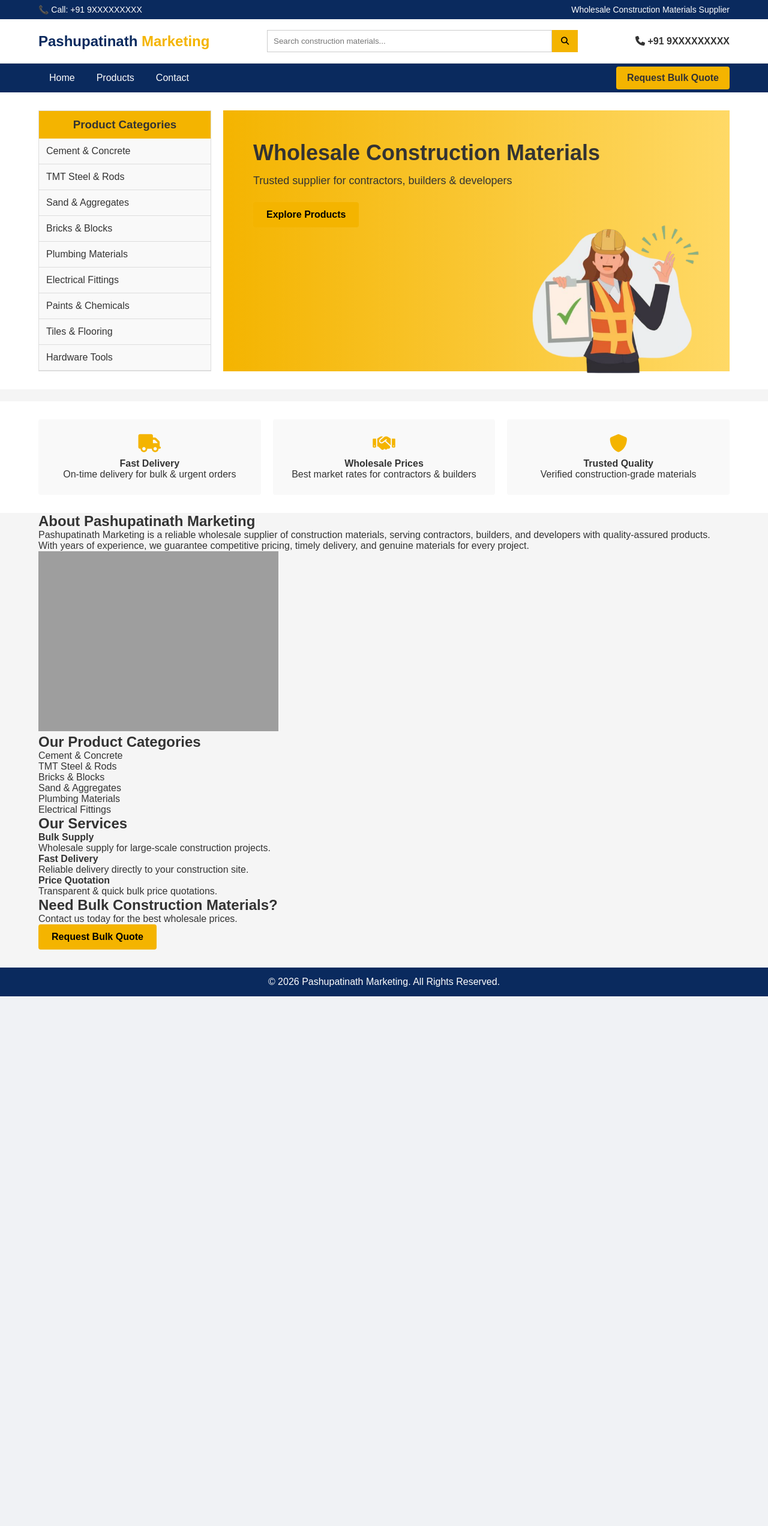
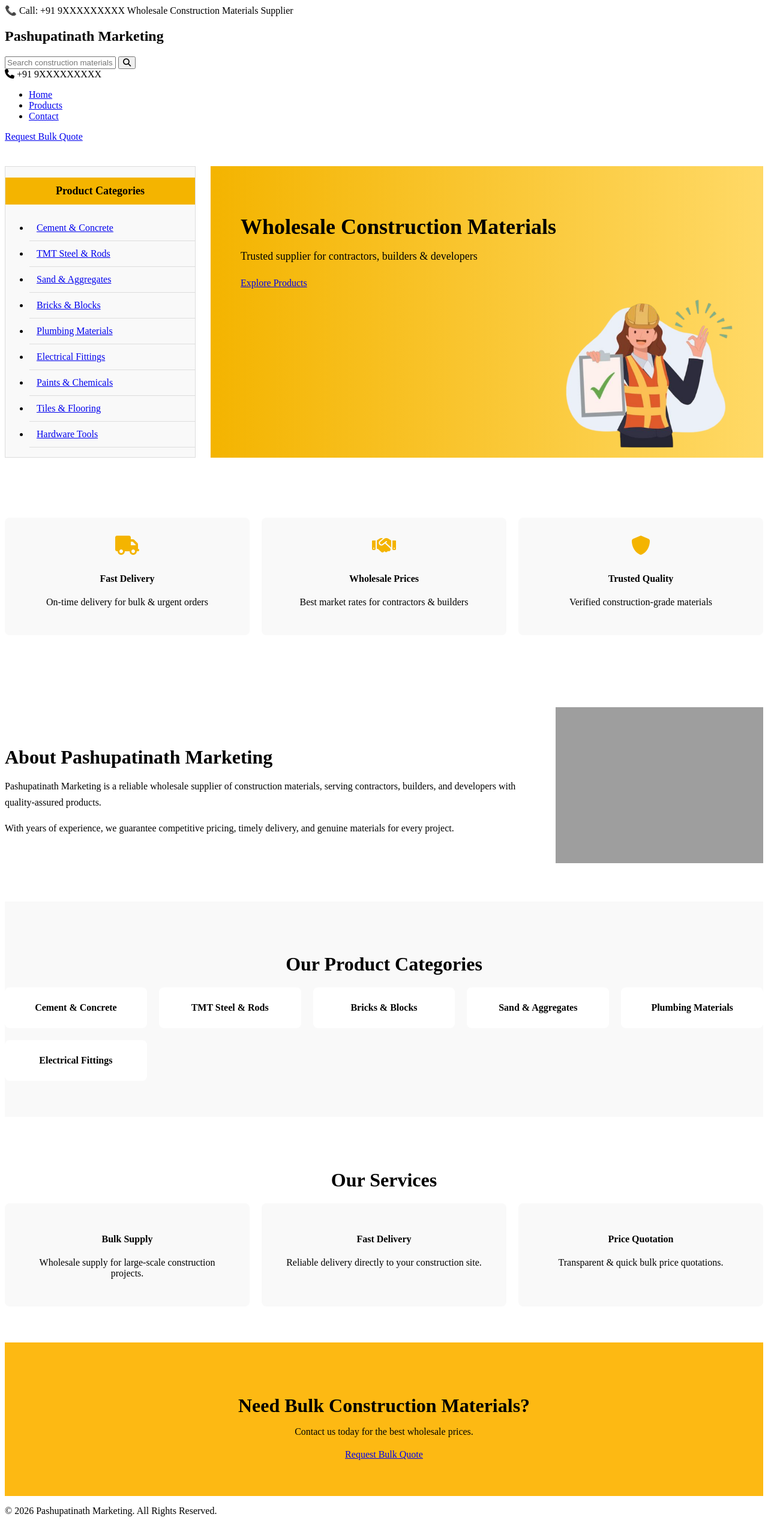
Before and after one commit to Omhursal45/hardware-shop-website, a Django app: template shop/templates/shop/home.html in a window 1280 px wide. Shown: the whole page at 60% size. Before the commit the page ends 1661 px from the top, so only its background shows below. Run offline with Django 3.2, Linux system fonts and the light colour scheme; the template is opened without the code that fills it, so the values that code supplies are empty; grey boxes are pictures that could not be loaded.

Commit message:
Style home page sections (about, products, services, CTA)

```diff
--- a/static/css/home.css
+++ b/static/css/home.css
@@ -1,147 +1,17 @@
-/* ================= RESET ================= */
-* {
-    margin: 0;
-    padding: 0;
-    box-sizing: border-box;
-    font-family: Arial, Helvetica, sans-serif;
-}
+/* ================= HOME PAGE ONLY ================= */
 
-body {
-    background: #f5f5f5;
-    color: #333;
-}
-
-/* ================= COMMON ================= */
-.container {
-    width: 90%;
-    max-width: 1200px;
-    margin: auto;
-}
-
-a {
-    text-decoration: none;
-    color: inherit;
-}
-
-ul {
-    list-style: none;
-}
-
-.btn-primary {
-    display: inline-block;
-    background: #f4b400;
-    color: #000;
-    padding: 12px 22px;
-    font-weight: bold;
-    border-radius: 4px;
-}
-
-.btn-primary:hover {
-    background: #d89e00;
-}
-
-.btn-quote {
-    background: #f4b400;
-    padding: 10px 18px;
-    border-radius: 4px;
-    font-weight: bold;
-}
-
-/* ================= TOP BAR ================= */
-.top-bar {
-    background: #0a2a5e;
-    color: #fff;
-    font-size: 14px;
-}
-
-.top-bar .container {
-    display: flex;
-    justify-content: space-between;
-    padding: 8px 0;
-}
-
-/* ================= HEADER ================= */
-.header {
-    background: #fff;
-    padding: 18px 0;
-    border-bottom: 1px solid #ddd;
-}
-
-.header-flex {
-    display: flex;
-    align-items: center;
-    justify-content: space-between;
-}
-
-.logo h2 {
-    color: #0a2a5e;
-}
-
-.logo span {
-    color: #f4b400;
-}
-
-.search-box {
-    display: flex;
-    width: 45%;
-}
-
-.search-box input {
-    flex: 1;
-    padding: 10px;
-    border: 1px solid #ccc;
-}
-
-.search-box button {
-    background: #f4b400;
-    border: none;
-    padding: 10px 15px;
-    cursor: pointer;
-}
-
-.header-contact {
-    font-weight: bold;
-}
-
-/* ================= NAVBAR ================= */
-.navbar {
-    background: #0a2a5e;
-}
-
-.nav-flex {
-    display: flex;
-    align-items: center;
-    justify-content: space-between;
-}
-
-.navbar ul {
-    display: flex;
-}
-
-.navbar ul li a {
-    color: #fff;
-    padding: 15px 18px;
-    display: block;
-}
-
-.navbar ul li a.active,
-.navbar ul li a:hover {
-    background: #f4b400;
-    color: #000;
-}
-
-/* ================= HERO ================= */
+/* ---------- HERO SECTION ---------- */
 .hero {
-    background: #fff;
-    padding: 30px 0;
+    background: #ffffff;
+    padding: 40px 0;
 }
 
 .hero-flex {
     display: flex;
-    gap: 20px;
+    gap: 25px;
+    align-items: stretch;
 }
 
-/* Categories */
 .categories {
     width: 25%;
     background: #f9f9f9;
@@ -152,23 +22,23 @@ ul {
     background: #f4b400;
     padding: 12px;
     text-align: center;
+    font-size: 18px;
 }
 
 .categories ul li {
     padding: 12px;
     border-bottom: 1px solid #ddd;
-    cursor: pointer;
 }
 
 .categories ul li:hover {
     background: #eee;
 }
 
-/* Hero Content */
 .hero-content {
     flex: 1;
+    position: relative;
+    padding: 50px;
     background: linear-gradient(to right, #f4b400, #ffd966);
-    padding: 50px;
 }
 
 .hero-content h1 {
@@ -181,11 +51,18 @@ ul {
     margin-bottom: 25px;
 }
 
-/* ================= FEATURES ================= */
+.hero-image {
+    position: absolute;
+    bottom: -40px;
+    right: 0;
+    width: 380px;
+    max-width: 45%;
+}
+
+/* ---------- FEATURES ---------- */
 .features {
-    background: #fff;
-    margin-top: 20px;
-    padding: 30px 0;
+    background: #ffffff;
+    padding: 60px 0;
 }
 
 .feature-grid {
@@ -196,51 +73,127 @@ ul {
 
 .feature-box {
     background: #f9f9f9;
-    padding: 25px;
+    padding: 30px;
+    border-radius: 8px;
     text-align: center;
-    border-radius: 4px;
 }
 
 .feature-box i {
-    font-size: 30px;
+    font-size: 32px;
     color: #f4b400;
     margin-bottom: 10px;
 }
 
-/* ================= FOOTER ================= */
-.footer {
-    background: #0a2a5e;
-    color: #fff;
-    text-align: center;
-    padding: 15px;
-    margin-top: 30px;
-}
-.hero {
-    position: relative;
-    overflow: hidden;
+/* ---------- ABOUT ---------- */
+.about-section {
+    background: #ffffff;
+    padding: 60px 0;
 }
 
-.hero-content {
-    position: relative;
-    z-index: 2;
+.about-flex {
+    display: flex;
+    gap: 40px;
+    align-items: center;
 }
 
-/* Bottom-right hero image */
-.hero-image {
-    position: absolute;
-    bottom: -60px;
-    right: 0;
-    width: 400px;
-    max-width: 45%;
-    opacity: 0.95;
-    pointer-events: none;
+.about-text h2 {
+    font-size: 32px;
+    margin-bottom: 15px;
 }
 
-/* Responsive (mobile) */
+.about-text p {
+    line-height: 1.7;
+    margin-bottom: 10px;
+}
+
+.about-image img {
+    width: 100%;
+    max-width: 400px;
+}
+
+/* ---------- PRODUCTS ---------- */
+.products-overview {
+    background: #f9f9f9;
+    padding: 60px 0;
+    text-align: center;
+}
+
+.products-overview h2 {
+    font-size: 32px;
+    margin-bottom: 20px;
+}
+
+.product-grid {
+    display: grid;
+    grid-template-columns: repeat(auto-fit, minmax(220px, 1fr));
+    gap: 20px;
+}
+
+.product-item {
+    background: #ffffff;
+    padding: 25px;
+    border-radius: 8px;
+    font-weight: bold;
+}
+
+/* ---------- SERVICES ---------- */
+.services {
+    background: #ffffff;
+    padding: 60px 0;
+    text-align: center;
+}
+
+.services h2 {
+    font-size: 32px;
+    margin-bottom: 20px;
+}
+
+.service-grid {
+    display: grid;
+    grid-template-columns: repeat(auto-fit, minmax(250px, 1fr));
+    gap: 20px;
+}
+
+.service-box {
+    background: #f9f9f9;
+    padding: 30px;
+    border-radius: 8px;
+}
+
+/* ---------- CTA ---------- */
+.cta-section {
+    background: #fdb913;
+    padding: 60px 0;
+    text-align: center;
+}
+
+.cta-section h2 {
+    font-size: 32px;
+    margin-bottom: 10px;
+}
+
+.cta-section p {
+    margin-bottom: 20px;
+}
+
+/* ---------- RESPONSIVE ---------- */
 @media (max-width: 768px) {
+    .hero-flex,
+    .about-flex {
+        flex-direction: column;
+    }
+
+    .categories {
+        width: 100%;
+    }
+
     .hero-image {
-        width: 220px;
-        bottom: -5px;
-        opacity: 0.8;
+        position: static;
+        width: 100%;
+        margin-top: 20px;
+    }
+
+    .feature-grid {
+        grid-template-columns: 1fr;
     }
 }
```
